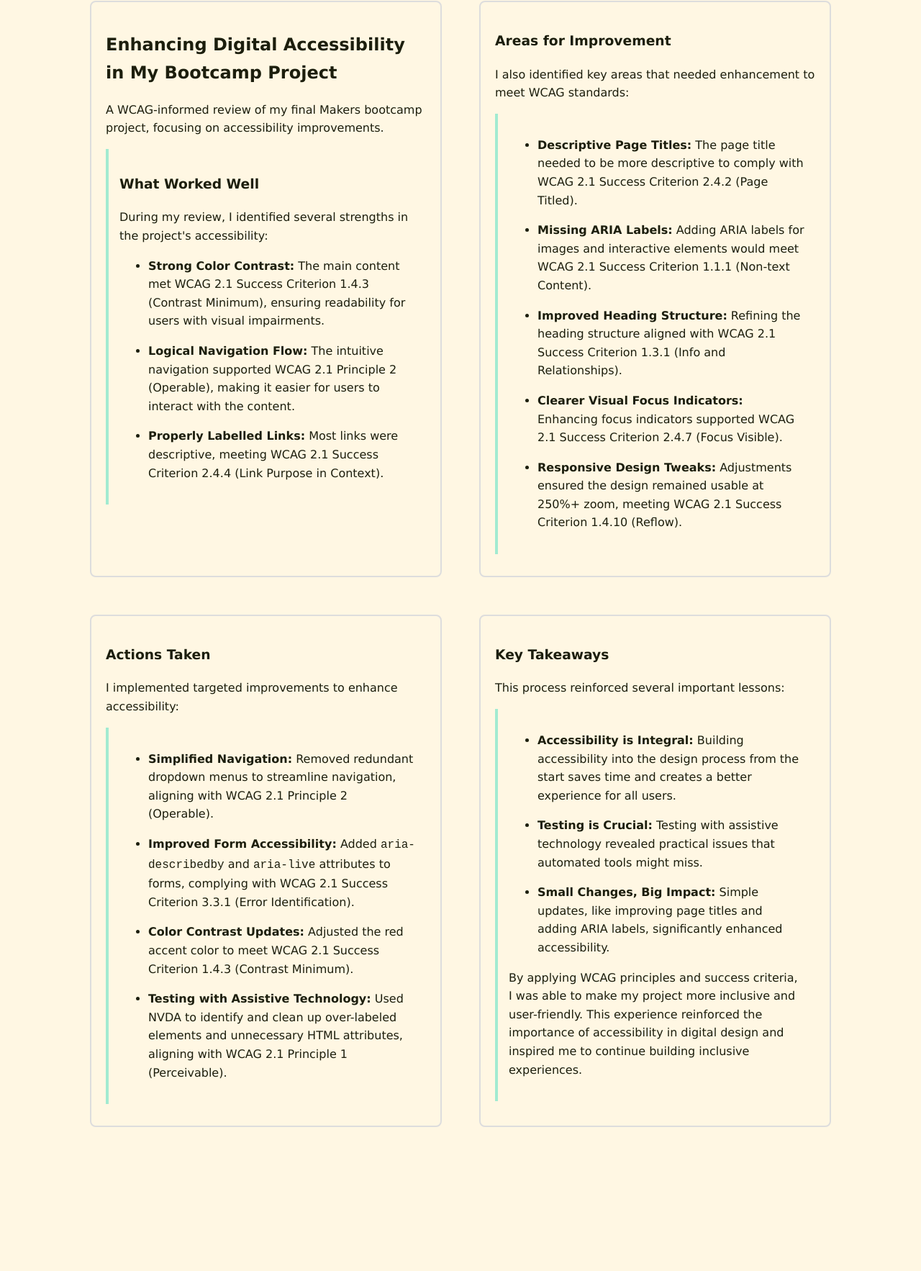
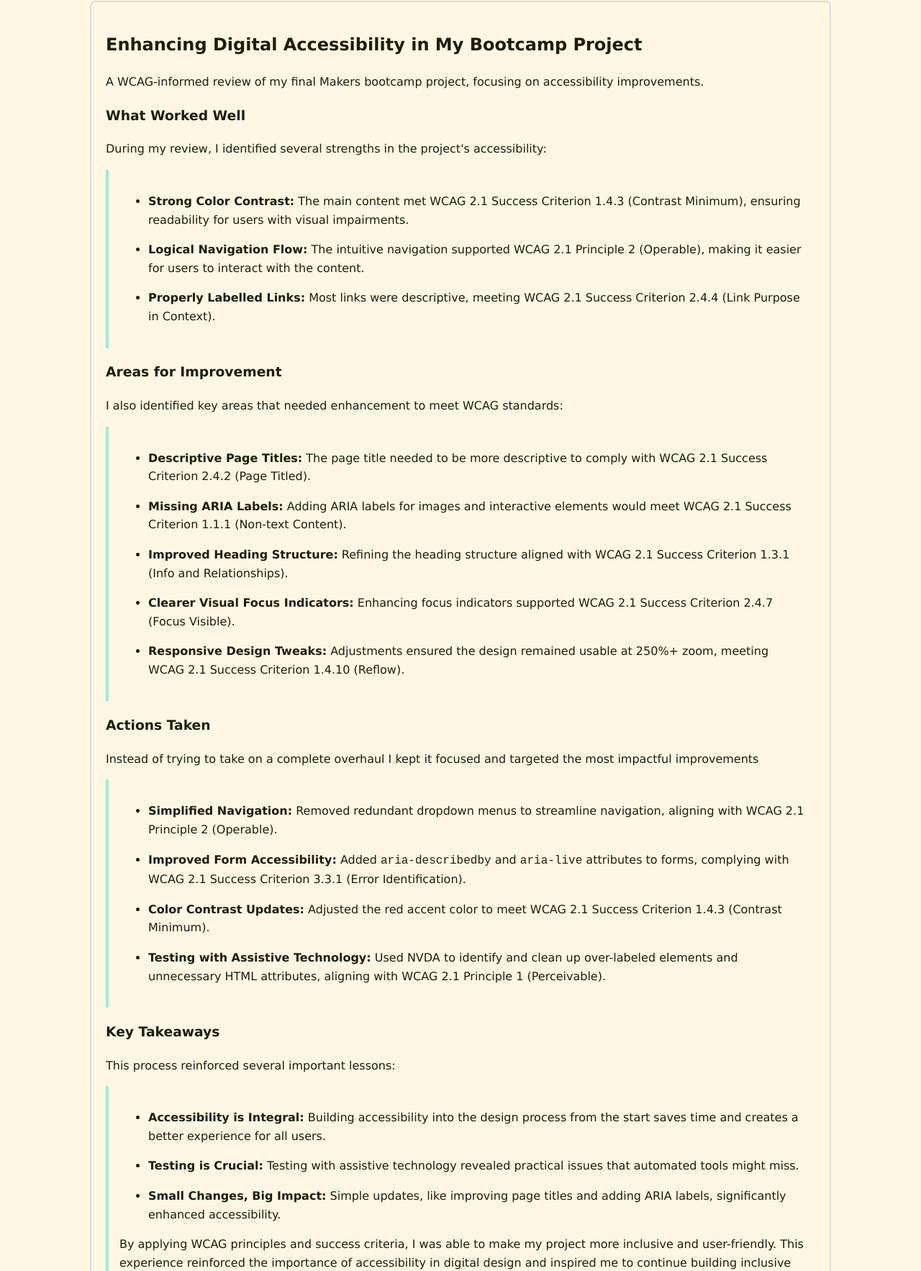
Before and after one commit to pollynotpolly/Portfolio, a website built with Vite: page index.html in a window 1280 px wide. Shown: the part 1006-2772 px from the top of the page at 72% size. Before the commit the page ends 2634 px from the top, so only its background shows below. Built offline with nearby package versions, Linux system fonts and the light colour scheme.

Commit message:
cv change and layout change

```diff
--- a/index.html
+++ b/index.html
@@ -37,7 +37,7 @@
                             <a href="https://github.com/pollynotpolly" target="_blank" rel="noopener" aria-label="Polly's Github Profile (opens in a new tab)">
                                 <img src="/assets/github.png" alt="Github Logo">
                             </a>
-                            <a href="https://drive.google.com/file/d/1BP1W1c0LqxR5J5gIkw3ZyjCSjCE396XA/view?usp=sharing" target="_blank" rel="noopener" aria-label="Polly's CV (opens in a new tab in google docs)">
+                            <a href="https://docs.google.com/document/d/1cRe8xp4PTzvEcS3E4LpVdFT2Rhen9rEaoBUwrgRRjes/edit?usp=sharing" target="_blank" rel="noopener" aria-label="Polly's CV (opens in a new tab in google docs)">
                                 <img src="/assets/cv.image.png" alt="CV logo">
                             </a>
                         </div>
@@ -64,17 +64,19 @@
                 <section id="Accessibility-audit" class="info-boxes">
                     <h2>Enhancing Digital Accessibility in My Bootcamp Project</h2>
                     <p>A WCAG-informed review of my final Makers bootcamp project, focusing on accessibility improvements.</p>
-                    <div class="explanation">
+
                         <h3>What Worked Well</h3>
         <p>During my review, I identified several strengths in the project's accessibility:</p>
+        <div class="explanation">
         <ul>
             <li><strong>Strong Color Contrast:</strong> The main content met WCAG 2.1 Success Criterion 1.4.3 (Contrast Minimum), ensuring readability for users with visual impairments.</li>
             <li><strong>Logical Navigation Flow:</strong> The intuitive navigation supported WCAG 2.1 Principle 2 (Operable), making it easier for users to interact with the content.</li>
             <li><strong>Properly Labelled Links:</strong> Most links were descriptive, meeting WCAG 2.1 Success Criterion 2.4.4 (Link Purpose in Context).</li>
         </ul>
-    </section>
+        </div>
 
-    <section id="Accessibility-audit" class="info-boxes">
+
+
         <h3>Areas for Improvement</h3>
         <p>I also identified key areas that needed enhancement to meet WCAG standards:</p>
         <div class="explanation">
@@ -85,11 +87,12 @@
             <li><strong>Clearer Visual Focus Indicators:</strong> Enhancing focus indicators supported WCAG 2.1 Success Criterion 2.4.7 (Focus Visible).</li>
             <li><strong>Responsive Design Tweaks:</strong> Adjustments ensured the design remained usable at 250%+ zoom, meeting WCAG 2.1 Success Criterion 1.4.10 (Reflow).</li>
         </ul>
-    </section>
+        </div>
 
-    <section id="Accessibility-audit" class="info-boxes">
+
+
         <h3>Actions Taken</h3>
-        <p>I implemented targeted improvements to enhance accessibility:</p>
+        <p>Instead of trying to take on a complete overhaul I kept it focused and targeted the most impactful improvements</p>
         <div class="explanation">
         <ul>
             <li><strong>Simplified Navigation:</strong> Removed redundant dropdown menus to streamline navigation, aligning with WCAG 2.1 Principle 2 (Operable).</li>
@@ -97,9 +100,10 @@
             <li><strong>Color Contrast Updates:</strong> Adjusted the red accent color to meet WCAG 2.1 Success Criterion 1.4.3 (Contrast Minimum).</li>
             <li><strong>Testing with Assistive Technology:</strong> Used NVDA to identify and clean up over-labeled elements and unnecessary HTML attributes, aligning with WCAG 2.1 Principle 1 (Perceivable).</li>
         </ul>
-    </section>
+        </div>
 
-    <section id="Accessibility-audit" class="info-boxes">
+
+
         <h3>Key Takeaways</h3>
         <p>This process reinforced several important lessons:</p>
         <div class="explanation">
```
